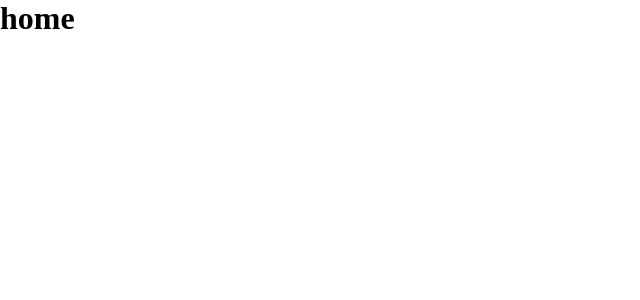
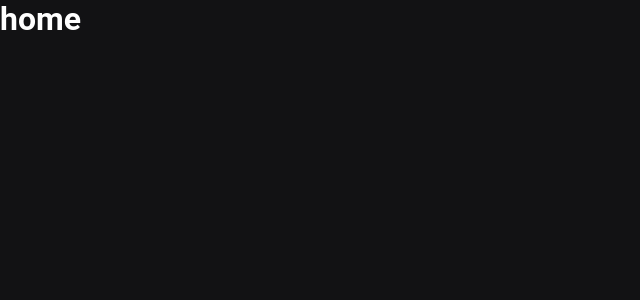
Before and after one commit to jorgelucasalima/tuarua, a Next.js app: page / in a window 1280 px wide. Shown: the top 300 px of the page, without its empty margins (0-640 px from the left). Built offline with nearby package versions, Linux system fonts and the light colour scheme.

Commit message:
criado component de header e incluido no home

```diff
--- a/package.json
+++ b/package.json
@@ -11,6 +11,7 @@
     "next": "12.0.8",
     "react": "17.0.2",
     "react-dom": "17.0.2",
+    "react-icons": "^4.3.1",
     "sass": "^1.49.0"
   },
   "devDependencies": {
--- /dev/null
+++ b/src/components/Header/styles.module.min.css
@@ -0,0 +1 @@
+.headerContent{height:80px;background-color:var(--black-800)}.navContent{display:flex;align-items:center;justify-content:center;height:100%}.navContent svg{margin-right:5px}
--- /dev/null
+++ b/src/pages/_document.jsx
@@ -0,0 +1,20 @@
+import Document, {Html, Head, Main, NextScript} from "next/document"
+
+
+export default class MyDocument extends Document {
+  render() {
+    return(
+
+      <Html>
+        <Head>
+          <link rel="preconnect" href="https://fonts.googleapis.com" />
+          <link href="https://fonts.googleapis.com/css2?family=Roboto:wght@400;900&display=swap" rel="stylesheet" />
+        </Head>
+        <body>
+          <Main />
+          <NextScript />
+        </body>
+      </Html>
+    )
+  }
+}
--- a/styles/global.scss
+++ b/styles/global.scss
@@ -3,3 +3,44 @@
   margin: 0;
   box-sizing: border-box;
 }
+
+:root {
+  --white: #fff;
+
+  --gray-500: #fafafa;
+  --gray-600: #e0e0e0;
+  --gray-700: #bdbdbd;
+  --gray-800: #9e9e9e;
+  --gray-900: #757575;
+
+  --red-500: #f44336;
+  --red-600: #e53935;
+
+  --yellow-500: #ffeb3b;
+
+  --black-500: #212121;
+  --black-600: #424242;
+  --black-700: #121214;
+  --black-800: #202024;
+
+  --cyan-500: #00bcd4;
+  --cyan-600: #00acc1;
+}
+
+body {
+  background: var(--black-700);
+  color: var(--white);
+}
+
+body, input, textarea, select, button {
+  font: 400 1rem 'Roboto', sans-serif;
+}
+
+button {
+  cursor: pointer;
+}
+
+a {
+  color: inherit;
+  text-decoration: none;
+}
```
Also changed, not shown: src/components/ButtonPesquisarCep/index.jsx (added, +12 -0 lines), src/components/Header/index.jsx (added, +15 -0 lines), src/components/Header/styles.module.css (added, +15 -0 lines), src/components/Header/styles.module.scss (added, +18 -0 lines), src/pages/_app.jsx (added, +15 -0 lines), src/pages/index.jsx (added, +14 -0 lines), public/TuaRua_logo.png (added), 1 other file (tests, documents, lock files or other folders).
